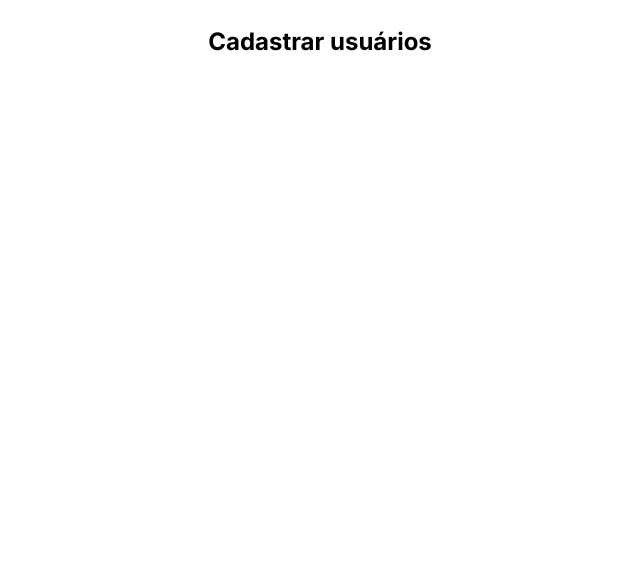
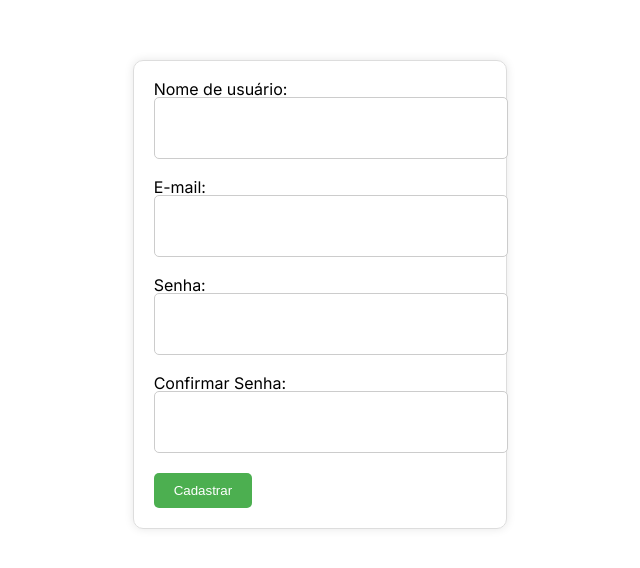
Before and after one commit to EmanuelPedr/prj-next-3e-1sem-24, a Next.js app: page /usuarios/cadastrar in a window 1280 px wide. Shown: the top 568 px of the page, without its empty margins (320-960 px from the left). Built offline with nearby package versions, Linux system fonts and the light colour scheme.

Commit message:
tcc 17/06

```diff
--- a/src/app/usuarios/cadastrar/page.jsx
+++ b/src/app/usuarios/cadastrar/page.jsx
@@ -1,8 +1,74 @@
-export default function CadUsu() {
+'use client'
+
+import React, { useState } from 'react';
+import styles from './page.module.css';
+
+const CadUsu = () => {
+  const [formData, setFormData] = useState({
+    username: '',
+    email: '',
+    password: '',
+    confirmPassword: '',
+  });
+
+  const handleChange = (event) => {
+    setFormData({ ...formData, [event.target.name]: event.target.value });
+  };
+
+  const handleSubmit = async (event) => {
+    event.preventDefault();
+    console.log(formData);
+  };
+
   return (
-    <div>
-      <h1>Cadastrar usuários</h1>
+    <div className={styles.container}>
+      <form onSubmit={handleSubmit}>
+        <label htmlFor="username">Nome de usuário:</label>
+        <input
+          type="text"
+          id="username"
+          name="username"
+          value={formData.username}
+          onChange={handleChange}
+          className={styles.input}
+        />
+        <br />
+        <label htmlFor="email">E-mail:</label>
+        <input
+          type="email"
+          id="email"
+          name="email"
+          value={formData.email}
+          onChange={handleChange}
+          className={styles.input}
+        />
+        <br />
+        <label htmlFor="password">Senha:</label>
+        <input
+          type="password"
+          id="password"
+          name="password"
+          value={formData.password}
+          onChange={handleChange}
+          className={styles.input}
+        />
+        <br />
+        <label htmlFor="confirmPassword">Confirmar Senha:</label>
+        <input
+          type="password"
+          id="confirmPassword"
+          name="confirmPassword"
+          value={formData.confirmPassword}
+          onChange={handleChange}
+          className={styles.input}
+        />
+        <br />
+        <button type="submit" className={styles.button}>
+          Cadastrar
+        </button>
+      </form>
     </div>
+  );
+};
 
-  );
-}
+export default CadUsu;
--- a/src/app/usuarios/cadastrar/page.module.css
+++ b/src/app/usuarios/cadastrar/page.module.css
@@ -1,230 +1,30 @@
-.main {
-  display: flex;
-  flex-direction: column;
-  justify-content: space-between;
-  align-items: center;
-  padding: 6rem;
-  min-height: 100vh;
+.container {
+  max-width: 400px;
+  margin: 40px auto;
+  padding: 20px;
+  border: 1px solid #ddd;
+  border-radius: 10px;
+  box-shadow: 0 0 10px rgba(0, 0, 0, 0.1);
 }
 
-.description {
-  display: inherit;
-  justify-content: inherit;
-  align-items: inherit;
-  font-size: 0.85rem;
-  max-width: var(--max-width);
+.input {
   width: 100%;
-  z-index: 2;
-  font-family: var(--font-mono);
+  height: 40px;
+  margin-bottom: 20px;
+  padding: 10px;
+  border: 1px solid #ccc;
+  border-radius: 5px;
 }
 
-.description a {
-  display: flex;
-  justify-content: center;
-  align-items: center;
-  gap: 0.5rem;
+.button {
+  background-color: #4CAF50;
+  color: #fff;
+  padding: 10px 20px;
+  border: none;
+  border-radius: 5px;
+  cursor: pointer;
 }
 
-.description p {
-  position: relative;
-  margin: 0;
-  padding: 1rem;
-  background-color: rgba(var(--callout-rgb), 0.5);
-  border: 1px solid rgba(var(--callout-border-rgb), 0.3);
-  border-radius: var(--border-radius);
+.button:hover {
+  background-color: #3e8e41;
 }
-
-.code {
-  font-weight: 700;
-  font-family: var(--font-mono);
-}
-
-.grid {
-  display: grid;
-  grid-template-columns: repeat(4, minmax(25%, auto));
-  max-width: 100%;
-  width: var(--max-width);
-}
-
-.card {
-  padding: 1rem 1.2rem;
-  border-radius: var(--border-radius);
-  background: rgba(var(--card-rgb), 0);
-  border: 1px solid rgba(var(--card-border-rgb), 0);
-  transition: background 200ms, border 200ms;
-}
-
-.card span {
-  display: inline-block;
-  transition: transform 200ms;
-}
-
-.card h2 {
-  font-weight: 600;
-  margin-bottom: 0.7rem;
-}
-
-.card p {
-  margin: 0;
-  opacity: 0.6;
-  font-size: 0.9rem;
-  line-height: 1.5;
-  max-width: 30ch;
-  text-wrap: balance;
-}
-
-.center {
-  display: flex;
-  justify-content: center;
-  align-items: center;
-  position: relative;
-  padding: 4rem 0;
-}
-
-.center::before {
-  background: var(--secondary-glow);
-  border-radius: 50%;
-  width: 480px;
-  height: 360px;
-  margin-left: -400px;
-}
-
-.center::after {
-  background: var(--primary-glow);
-  width: 240px;
-  height: 180px;
-  z-index: -1;
-}
-
-.center::before,
-.center::after {
-  content: "";
-  left: 50%;
-  position: absolute;
-  filter: blur(45px);
-  transform: translateZ(0);
-}
-
-.logo {
-  position: relative;
-}
-/* Enable hover only on non-touch devices */
-@media (hover: hover) and (pointer: fine) {
-  .card:hover {
-    background: rgba(var(--card-rgb), 0.1);
-    border: 1px solid rgba(var(--card-border-rgb), 0.15);
-  }
-
-  .card:hover span {
-    transform: translateX(4px);
-  }
-}
-
-@media (prefers-reduced-motion) {
-  .card:hover span {
-    transform: none;
-  }
-}
-
-/* Mobile */
-@media (max-width: 700px) {
-  .content {
-    padding: 4rem;
-  }
-
-  .grid {
-    grid-template-columns: 1fr;
-    margin-bottom: 120px;
-    max-width: 320px;
-    text-align: center;
-  }
-
-  .card {
-    padding: 1rem 2.5rem;
-  }
-
-  .card h2 {
-    margin-bottom: 0.5rem;
-  }
-
-  .center {
-    padding: 8rem 0 6rem;
-  }
-
-  .center::before {
-    transform: none;
-    height: 300px;
-  }
-
-  .description {
-    font-size: 0.8rem;
-  }
-
-  .description a {
-    padding: 1rem;
-  }
-
-  .description p,
-  .description div {
-    display: flex;
-    justify-content: center;
-    position: fixed;
-    width: 100%;
-  }
-
-  .description p {
-    align-items: center;
-    inset: 0 0 auto;
-    padding: 2rem 1rem 1.4rem;
-    border-radius: 0;
-    border: none;
-    border-bottom: 1px solid rgba(var(--callout-border-rgb), 0.25);
-    background: linear-gradient(
-      to bottom,
-      rgba(var(--background-start-rgb), 1),
-      rgba(var(--callout-rgb), 0.5)
-    );
-    background-clip: padding-box;
-    backdrop-filter: blur(24px);
-  }
-
-  .description div {
-    align-items: flex-end;
-    pointer-events: none;
-    inset: auto 0 0;
-    padding: 2rem;
-    height: 200px;
-    background: linear-gradient(
-      to bottom,
-      transparent 0%,
-      rgb(var(--background-end-rgb)) 40%
-    );
-    z-index: 1;
-  }
-}
-
-/* Tablet and Smaller Desktop */
-@media (min-width: 701px) and (max-width: 1120px) {
-  .grid {
-    grid-template-columns: repeat(2, 50%);
-  }
-}
-
-@media (prefers-color-scheme: dark) {
-  .vercelLogo {
-    filter: invert(1);
-  }
-
-  .logo {
-    filter: invert(1) drop-shadow(0 0 0.3rem #ffffff70);
-  }
-}
-
-@keyframes rotate {
-  from {
-    transform: rotate(360deg);
-  }
-  to {
-    transform: rotate(0deg);
-  }
-}
```
